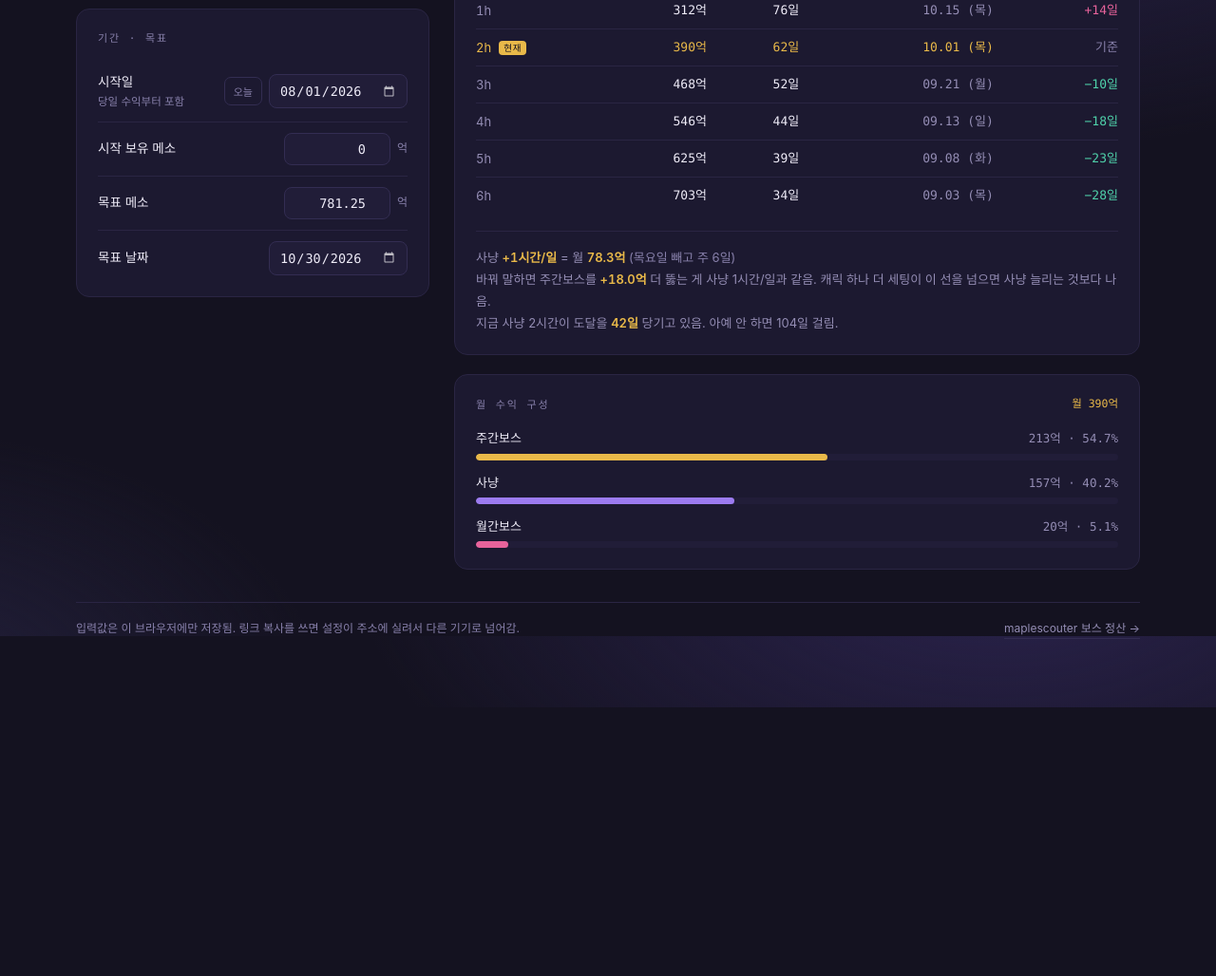
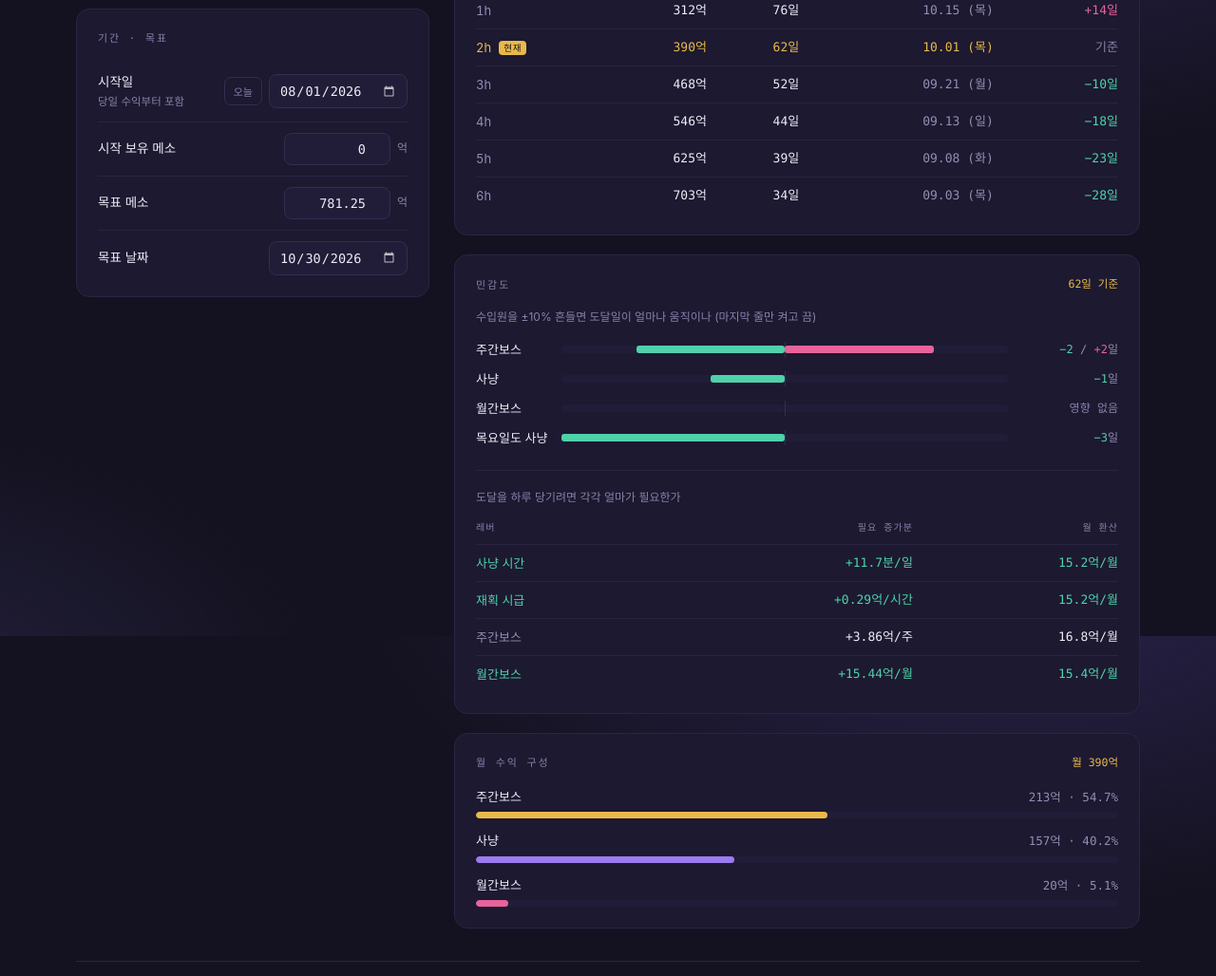
Before and after one commit to yh-yeop/meso_calcul, a plain HTML site: page index.html in a window 1280 px wide. Shown: the part 930-1958 px from the top of the page at 95% size. Before the commit the page ends 1675 px from the top, so only its background shows below. Drawn offline with Linux system fonts and the light colour scheme.

Commit message:
민감도 패널 추가 — 같은 입력에서 두 가지 분석을 더 뽑음
기존 민감도는 "사냥 +1시간 = 월 78억" 두 줄이 전부였고, 그것도
사냥 하나만 다뤘음. 어느 레버를 건드려야 하는지는 답을 안 줬음.

(1) 토네이도 — 각 수입원 ±10% 가 도달일을 얼마나 움직이나
    주간보스 -5/+3일, 사냥 -6/+4일, 월간보스 0일, 목요일 사냥 -7일.
    월간보스가 0일로 나오는 게 핵심. 월 수익의 4.4% 를 차지하지만
    82일 안에 세 번밖에 안 들어와서 도달일에는 사실상 무관함.

(2) 하루 단축 비용 — 도달을 1일 당기는 데 각 레버가 얼마나 드나.
    도달일이 모든 입력에 대해 단조라서 이분 탐색으로 임계점을 찾음.
    사냥 +1.7분/일 / 시급 +435만 / 주보 +0.55억 / 월보 +3.04억.
    월 환산 열을 같이 둬서 왜 다른지 보이게 함 - 같은 월 증가액이라도
    매일 들어오는 사냥이 월 1회인 월간보스보다 효율이 높음.
    가장 싼 레버는 민트색으로 표시.

- 렌더당 findGoal 약 150회, 실측 4.1ms
- 기존 #sens 두 줄은 이 패널에 흡수되어 삭제

Co-Authored-By: Claude Opus 5 <noreply@anthropic.com>

```diff
--- a/index.html
+++ b/index.html
@@ -159,7 +159,25 @@
     letter-spacing:.08em;color:var(--ink);background:var(--gold);border-radius:4px;
     padding:2px 5px;margin-left:8px;vertical-align:1px}
   .scen td.date{color:var(--muted)}
+  .scen tr.cheap td,.scen tr.cheap td:first-child{color:var(--mint)}
   .scen .d-up{color:var(--mint)} .scen .d-dn{color:var(--rose)} .scen .d-0{color:var(--muted-2)}
+
+  /* sensitivity */
+  .subh{font-size:12px;color:var(--muted-2);margin-bottom:14px}
+  .subh.mt{margin-top:24px;padding-top:19px;border-top:1px solid var(--line-soft)}
+  .tor-row{display:grid;grid-template-columns:78px 1fr 104px;gap:12px;align-items:center;margin-bottom:11px}
+  .tor-row:last-child{margin-bottom:0}
+  .tor-name{font-size:13px;color:var(--text)}
+  .tor-track{position:relative;height:8px;background:var(--surface);border-radius:4px}
+  .tor-track::before{content:"";position:absolute;left:50%;top:-4px;bottom:-4px;width:1px;background:var(--line)}
+  .tor-bar{position:absolute;top:0;height:100%;border-radius:3px;transition:width .25s ease}
+  .tor-bar.good{background:var(--mint)}
+  .tor-bar.bad{background:var(--rose)}
+  .tor-val{font-family:var(--mono);font-size:12px;text-align:right;color:var(--muted);
+           font-variant-numeric:tabular-nums}
+  .tor-val b{font-weight:500;color:var(--mint)}
+  .tor-val s{text-decoration:none;color:var(--rose)}
+  .tor-val em{font-style:normal;color:var(--muted-2)}
 
   .bars{display:flex;flex-direction:column;gap:13px}
   .bar-row .top{display:flex;justify-content:space-between;align-items:baseline;font-size:13px;margin-bottom:6px}
@@ -305,7 +323,19 @@
           </thead>
           <tbody id="scen"></tbody>
         </table>
-        <div class="note" id="sens"></div>
+      </section>
+
+      <section class="panel">
+        <h2>민감도 <em id="sens-base">—</em></h2>
+        <div class="subh">수입원을 ±10% 흔들면 도달일이 얼마나 움직이나 (마지막 줄만 켜고 끔)</div>
+        <div id="tor"></div>
+        <div class="subh mt">도달을 하루 당기려면 각각 얼마가 필요한가</div>
+        <table class="scen">
+          <thead>
+            <tr><th>레버</th><th>필요 증가분</th><th>월 환산</th></tr>
+          </thead>
+          <tbody id="cost"></tbody>
+        </table>
       </section>
 
       <section class="panel">
@@ -671,26 +701,116 @@
     $("scen-goal").textContent = cfg.goal > 0 ? "목표 " + fmtEok(cfg.goal) : "목표 미입력";
   }
 
+  /* ---------- 민감도 ----------
+     같은 입력에서 파생되는 두 가지 질문에 답한다.
+       (1) 어느 수입원이 도달일을 크게 움직이나  -> ±10% 토네이도
+       (2) 도달을 하루 당기는 데 각각 얼마가 드나 -> 이분 탐색            */
+
+  function withCfg(cfg, key, val){
+    var c = {weekly:cfg.weekly, monthly:cfg.monthly, rate:cfg.rate, hours:cfg.hours,
+             skipThu:cfg.skipThu, have:cfg.have, goal:cfg.goal, start:cfg.start};
+    c[key] = val;
+    return c;
+  }
+
+  // 잔고 곡선은 어느 입력에 대해서도 단조라 도달일도 단조. 이분 탐색이 성립함
+  function costFor1Day(cfg, key, baseDays){
+    if (!(baseDays > 1)) return null;
+    var cur = cfg[key];
+    var hi = Math.max(Math.abs(cur), 1) * 0.02, lo = 0, n = 0;
+    while (findGoal(withCfg(cfg, key, cur + hi)).days > baseDays - 1){
+      lo = hi; hi *= 2;
+      if (++n > 30) return null;          // 아무리 올려도 안 줄면 무의미한 레버
+    }
+    for (var i = 0; i < 26; i++){
+      var mid = (lo + hi) / 2;
+      if (findGoal(withCfg(cfg, key, cur + mid)).days <= baseDays - 1) hi = mid; else lo = mid;
+    }
+    return hi;
+  }
+
+  function fmtFine(v){
+    if (v >= 0.1) return (+v.toFixed(2)) + "억";
+    return Math.round(v * 10000).toLocaleString("ko-KR") + "만";
+  }
+
   function renderSensitivity(cfg, baseDays){
-    var out = [];
-    var perHour = cfg.rate * DAYS_PER_MONTH * (cfg.skipThu ? 6/7 : 1);  // 사냥 +1h/일의 월 가치
+    var tor = $("tor"), cost = $("cost");
 
-    if (cfg.rate > 0){
-      out.push("사냥 <b>+1시간/일</b> = 월 <b>" + fmtEok(perHour) + "</b>" +
-               (cfg.skipThu ? ' <span style="color:var(--muted-2)">(목요일 빼고 주 6일)</span>' : ""));
-      out.push("바꿔 말하면 주간보스를 <b>+" + (perHour / WEEK_PER_MONTH).toFixed(1) +
-               "억</b> 더 뚫는 게 사냥 1시간/일과 같음. " +
-               "캐릭 하나 더 세팅이 이 선을 넘으면 사냥 늘리는 것보다 나음.");
+    if (!(baseDays > 0)){
+      $("sens-base").textContent = "—";
+      tor.innerHTML = '<div class="subh" style="margin:0">도달 가능한 목표가 있어야 계산됨.</div>';
+      cost.innerHTML = "";
+      return;
     }
-    if (cfg.hours > 0 && baseDays > 0){
-      var g0 = findGoal({weekly:cfg.weekly, monthly:cfg.monthly, rate:cfg.rate, hours:0,
-                         skipThu:cfg.skipThu, have:cfg.have, goal:cfg.goal, start:cfg.start});
-      if (g0.days > 0){
-        out.push("지금 사냥 " + cfg.hours + "시간이 도달을 <b>" + (g0.days - baseDays) +
-                 "일</b> 당기고 있음. 아예 안 하면 " + g0.days + "일 걸림.");
+    $("sens-base").textContent = baseDays + "일 기준";
+
+    function d(key, val){ return findGoal(withCfg(cfg, key, val)).days; }
+
+    var rows = [
+      {name:"주간보스", up:d("weekly",  cfg.weekly  * 1.1), dn:d("weekly",  cfg.weekly  * 0.9)},
+      {name:"사냥",     up:d("hours",   cfg.hours   * 1.1), dn:d("hours",   cfg.hours   * 0.9)},
+      {name:"월간보스", up:d("monthly", cfg.monthly * 1.1), dn:d("monthly", cfg.monthly * 0.9)}
+    ];
+    // 목요일 사냥은 켜고 끄는 값이라 한쪽 방향만 존재
+    var thuDays = findGoal(withCfg(cfg, "skipThu", !cfg.skipThu)).days;
+    rows.push({name: cfg.skipThu ? "목요일도 사냥" : "목요일 사냥 중단",
+               up: cfg.skipThu ? thuDays : baseDays,
+               dn: cfg.skipThu ? baseDays : thuDays});
+
+    var span = 0;
+    rows.forEach(function(r){
+      r.gain = r.up > 0 ? baseDays - r.up : 0;   // 당겨지는 일수 (+)
+      r.loss = r.dn > 0 ? r.dn - baseDays : 0;   // 밀리는 일수 (+)
+      span = Math.max(span, Math.abs(r.gain), Math.abs(r.loss));
+    });
+    if (span <= 0) span = 1;
+
+    tor.innerHTML = rows.map(function(r){
+      var g = Math.max(0, r.gain) / span * 50, b = Math.max(0, r.loss) / span * 50;
+      var val = (r.gain > 0 ? '<b>&minus;' + r.gain + '</b>' : "") +
+                (r.gain > 0 && r.loss > 0 ? " / " : "") +
+                (r.loss > 0 ? '<s>+' + r.loss + '</s>' : "") +
+                (r.gain <= 0 && r.loss <= 0 ? '<em>영향 없음</em>' : "일");
+      return '<div class="tor-row"><div class="tor-name">' + r.name + '</div>' +
+             '<div class="tor-track">' +
+               '<div class="tor-bar good" style="right:50%;width:' + g.toFixed(1) + '%"></div>' +
+               '<div class="tor-bar bad" style="left:50%;width:' + b.toFixed(1) + '%"></div>' +
+             '</div><div class="tor-val">' + val + '</div></div>';
+    }).join("");
+
+    var huntFactor = DAYS_PER_MONTH * (cfg.skipThu ? 6/7 : 1);
+    var levers = [
+      {name:"사냥 시간", key:"hours",
+       unit:function(v){ return v < 1 ? "+" + (v*60).toFixed(1) + "분/일" : "+" + v.toFixed(2) + "시간/일"; },
+       month:function(v){ return cfg.rate * v * huntFactor; }},
+      {name:"재획 시급", key:"rate",
+       unit:function(v){ return "+" + fmtFine(v) + "/시간"; },
+       month:function(v){ return v * cfg.hours * huntFactor; }},
+      {name:"주간보스", key:"weekly",
+       unit:function(v){ return "+" + fmtFine(v) + "/주"; },
+       month:function(v){ return v * WEEK_PER_MONTH; }},
+      {name:"월간보스", key:"monthly",
+       unit:function(v){ return "+" + fmtFine(v) + "/월"; },
+       month:function(v){ return v; }}
+    ];
+
+    var results = levers.map(function(l){
+      var v = costFor1Day(cfg, l.key, baseDays);
+      return {name:l.name, v:v, unit:v === null ? null : l.unit(v), m:v === null ? null : l.month(v)};
+    });
+    var best = null;
+    results.forEach(function(r){ if (r.m !== null && (best === null || r.m < best)) best = r.m; });
+
+    cost.innerHTML = results.map(function(r){
+      if (r.v === null){
+        return '<tr><td>' + r.name + '</td><td colspan="2" style="color:var(--muted-2)">이 목표에선 못 움직임</td></tr>';
       }
-    }
-    $("sens").innerHTML = out.join("<br>");
+      var cheap = best !== null && r.m <= best * 1.02;
+      return '<tr' + (cheap ? ' class="cheap"' : '') + '><td>' + r.name + '</td>' +
+             '<td>' + r.unit + '</td>' +
+             '<td>' + fmtEok(r.m) + '/월</td></tr>';
+    }).join("");
   }
 
   /* ---------- 저장 / 복원 ---------- */
```
